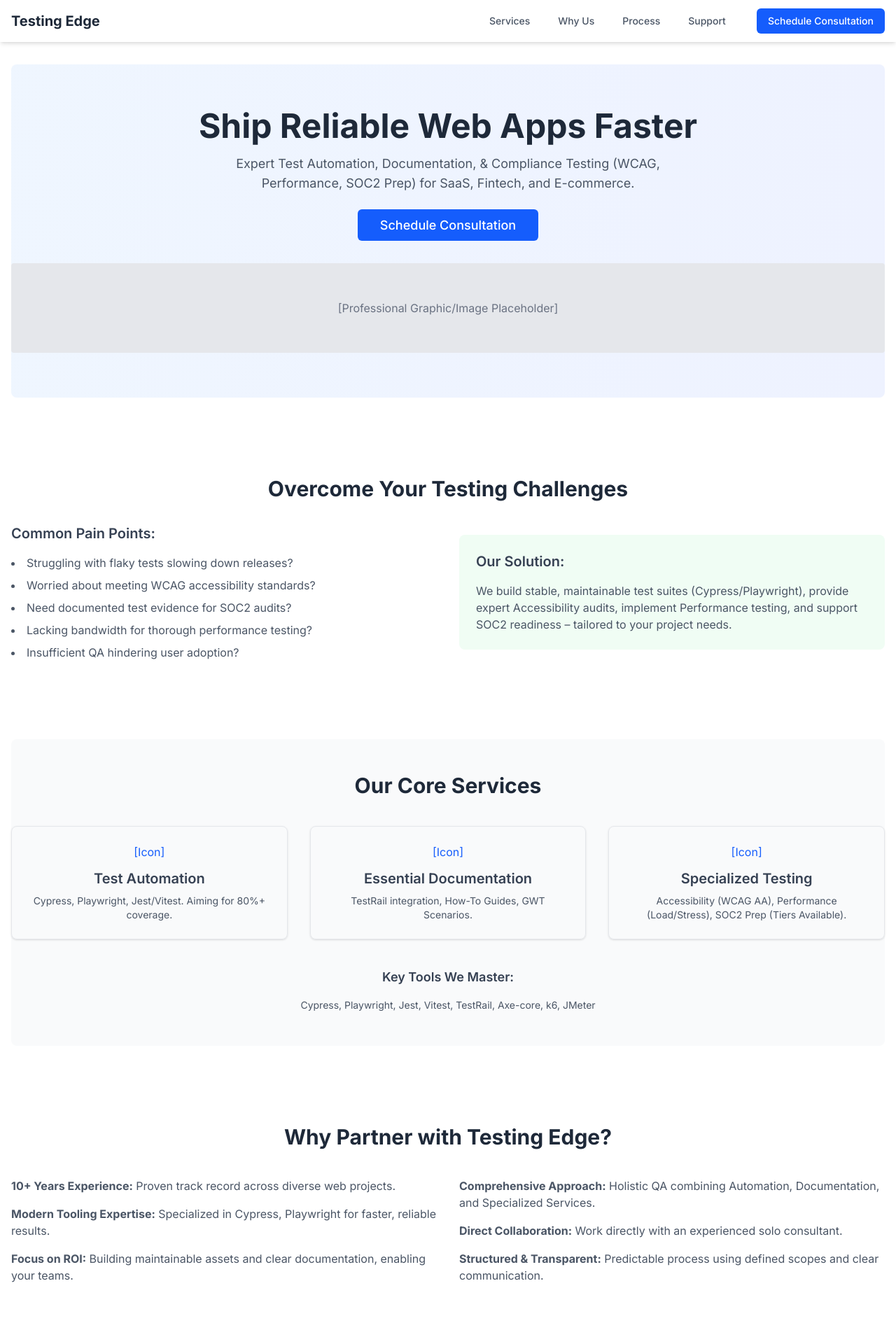
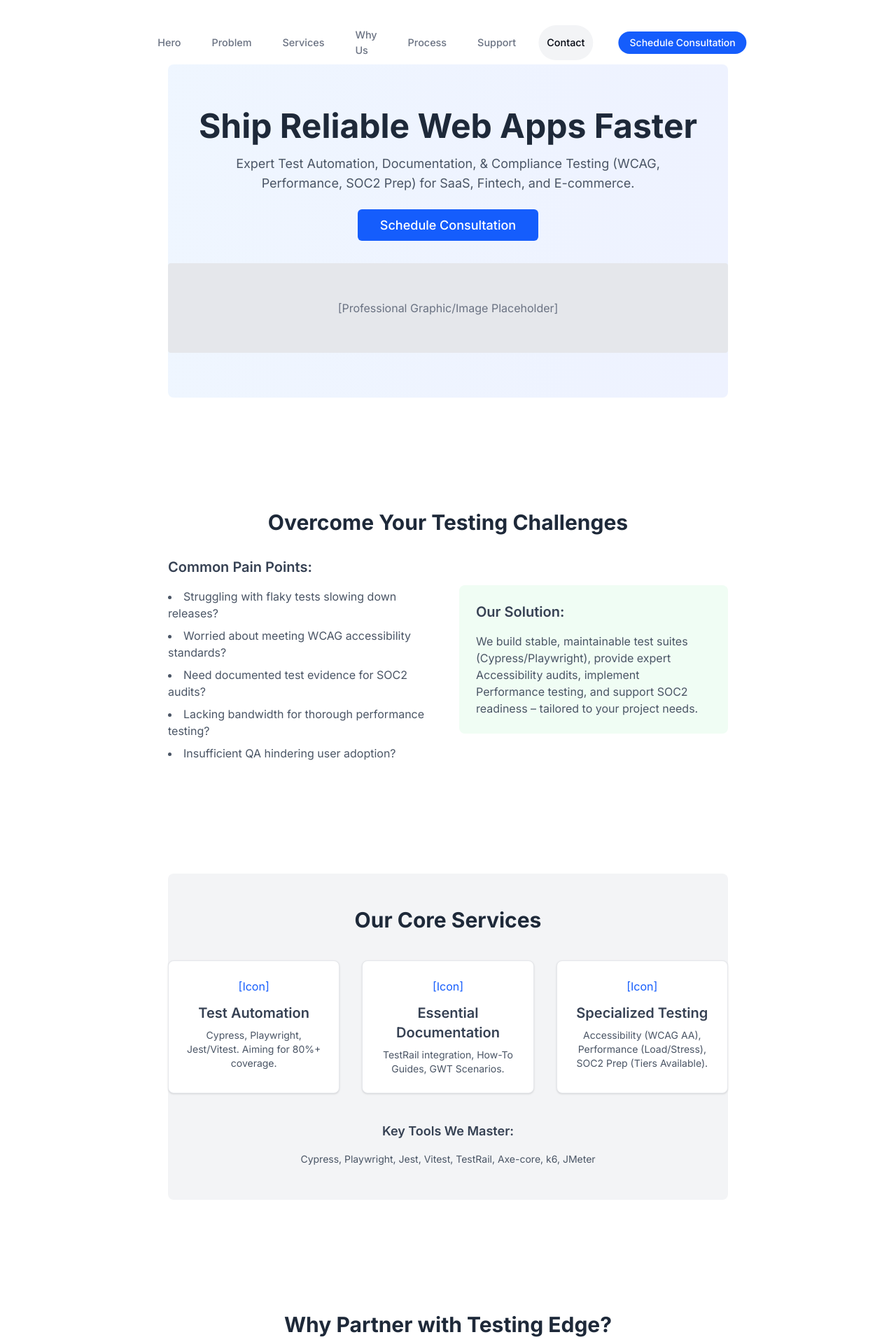
Before and after one commit to petermsouzajr/testingedge, a Next.js app: page / in a window 1280 px wide. Shown: the top 1920 px of the page at 70% size. Built offline with nearby package versions, Linux system fonts and the light colour scheme.

Commit message:
added smooth header

```diff
--- a/src/app/layout.tsx
+++ b/src/app/layout.tsx
@@ -3,6 +3,7 @@ import { Inter } from 'next/font/google';
 import './globals.css';
 import Header from '@/components/Header';
 import Footer from '@/components/Footer';
+import ActiveSectionContextProvider from '@/context/active-section-context';
 
 const inter = Inter({ subsets: ['latin'] });
 
@@ -18,13 +19,17 @@ export default function RootLayout({
   children: React.ReactNode;
 }>) {
   return (
-    <html lang="en">
-      <body className={`${inter.className} flex flex-col min-h-screen`}>
-        <Header />
-        <main className="flex-grow container mx-auto px-4 py-8">
-          {children}
-        </main>
-        <Footer />
+    <html lang="en" className="!scroll-smooth">
+      <body
+        className={`${inter.className} flex flex-col min-h-screen bg-gray-50 text-gray-950 relative pt-24 md:pt-[calc(1.5rem+3.25rem+1rem)]`}
+      >
+        <ActiveSectionContextProvider>
+          <Header />
+          <main className="flex-grow flex flex-col items-center px-4">
+            {children}
+          </main>
+          <Footer />
+        </ActiveSectionContextProvider>
       </body>
     </html>
   );
--- a/src/app/page.tsx
+++ b/src/app/page.tsx
@@ -1,12 +1,48 @@
+/* eslint-disable react/no-unescaped-entities */
+'use client';
+
 import Link from 'next/link';
+import { motion } from 'framer-motion';
+import { useSectionInView } from '@/lib/hooks';
+
+// Simple fade-in animation variant
+const fadeInAnimationVariants = {
+  initial: {
+    opacity: 0,
+    y: 100, // Start slightly below
+  },
+  animate: (index: number) => ({
+    opacity: 1,
+    y: 0,
+    transition: {
+      delay: 0.05 * index, // Stagger animation based on index
+    },
+  }),
+};
 
 export default function HomePage() {
+  // Use the hook for each section
+  const { ref: heroRef } = useSectionInView('Hero', 0.5);
+  const { ref: problemRef } = useSectionInView('Problem');
+  const { ref: servicesRef } = useSectionInView('Services');
+  const { ref: whyUsRef } = useSectionInView('Why Us');
+  const { ref: processRef } = useSectionInView('Process');
+  const { ref: supportRef } = useSectionInView('Support');
+  const { ref: contactRef } = useSectionInView('Contact');
+
   return (
-    <div className="space-y-16">
+    // Adjusted width and centering based on new layout
+    <div className="flex flex-col items-center px-4 w-full">
       {/* Hero Section */}
-      <section
+      <motion.section
+        ref={heroRef}
         id="hero"
-        className="text-center py-16 bg-gradient-to-r from-blue-50 to-indigo-50 rounded-lg"
+        className="w-full max-w-[50rem] text-center py-16 bg-gradient-to-r from-blue-50 to-indigo-50 rounded-lg mb-28 scroll-mt-[100rem]" // Added scroll-mt and mb
+        variants={fadeInAnimationVariants}
+        initial="initial"
+        whileInView="animate"
+        viewport={{ once: true }}
+        custom={0} // Animation index
       >
         <h1 className="text-4xl md:text-5xl font-bold text-gray-800 mb-4">
           Ship Reliable Web Apps Faster
@@ -25,10 +61,19 @@ export default function HomePage() {
         <div className="mt-10 h-32 bg-gray-200 rounded flex items-center justify-center text-gray-500">
           [Professional Graphic/Image Placeholder]
         </div>
-      </section>
+      </motion.section>
 
       {/* Problem / Solution Section */}
-      <section id="problem-solution" className="py-12">
+      <motion.section
+        ref={problemRef}
+        id="problem-solution"
+        className="w-full max-w-[50rem] py-12 mb-28 scroll-mt-28" // Added scroll-mt and mb
+        variants={fadeInAnimationVariants}
+        initial="initial"
+        whileInView="animate"
+        viewport={{ once: true }}
+        custom={1}
+      >
         <h2 className="text-3xl font-bold text-center text-gray-800 mb-8">
           Overcome Your Testing Challenges
         </h2>
@@ -57,16 +102,25 @@ export default function HomePage() {
             </p>
           </div>
         </div>
-      </section>
+      </motion.section>
 
       {/* Services Overview Section */}
-      <section id="services" className="py-12 bg-gray-50 rounded-lg">
+      <motion.section
+        ref={servicesRef}
+        id="services"
+        className="w-full max-w-[50rem] py-12 bg-gray-100 rounded-lg mb-28 scroll-mt-28" // Adjusted bg, added scroll-mt and mb
+        variants={fadeInAnimationVariants}
+        initial="initial"
+        whileInView="animate"
+        viewport={{ once: true }}
+        custom={2}
+      >
         <h2 className="text-3xl font-bold text-center text-gray-800 mb-10">
           Our Core Services
         </h2>
         <div className="grid md:grid-cols-3 gap-8 text-center">
           {/* Service Card 1 */}
-          <div className="p-6 border border-gray-200 rounded-lg shadow-sm">
+          <div className="p-6 border border-gray-200 rounded-lg shadow-sm bg-white">
             <div className="text-blue-600 mb-3">[Icon]</div> {/* Placeholder */}
             <h3 className="text-xl font-semibold text-gray-700 mb-2">
               Test Automation
@@ -76,7 +130,7 @@ export default function HomePage() {
             </p>
           </div>
           {/* Service Card 2 */}
-          <div className="p-6 border border-gray-200 rounded-lg shadow-sm">
+          <div className="p-6 border border-gray-200 rounded-lg shadow-sm bg-white">
             <div className="text-blue-600 mb-3">[Icon]</div> {/* Placeholder */}
             <h3 className="text-xl font-semibold text-gray-700 mb-2">
               Essential Documentation
@@ -86,7 +140,7 @@ export default function HomePage() {
             </p>
           </div>
           {/* Service Card 3 */}
-          <div className="p-6 border border-gray-200 rounded-lg shadow-sm">
+          <div className="p-6 border border-gray-200 rounded-lg shadow-sm bg-white">
             <div className="text-blue-600 mb-3">[Icon]</div> {/* Placeholder */}
             <h3 className="text-xl font-semibold text-gray-700 mb-2">
               Specialized Testing
@@ -107,10 +161,19 @@ export default function HomePage() {
           </p>
           {/* Consider adding logos later */}
         </div>
-      </section>
+      </motion.section>
 
       {/* Why Choose Us Section */}
-      <section id="why-us" className="py-12">
+      <motion.section
+        ref={whyUsRef}
+        id="why-us"
+        className="w-full max-w-[50rem] py-12 mb-28 scroll-mt-28"
+        variants={fadeInAnimationVariants}
+        initial="initial"
+        whileInView="animate"
+        viewport={{ once: true }}
+        custom={3}
+      >
         <h2 className="text-3xl font-bold text-center text-gray-800 mb-10">
           Why Partner with Testing Edge?
         </h2>
@@ -144,10 +207,19 @@ export default function HomePage() {
             </p>
           </div>
         </div>
-      </section>
+      </motion.section>
 
       {/* Process Section */}
-      <section id="process" className="py-12 bg-gray-50 rounded-lg">
+      <motion.section
+        ref={processRef}
+        id="process"
+        className="w-full max-w-[50rem] py-12 bg-gray-100 rounded-lg mb-28 scroll-mt-28"
+        variants={fadeInAnimationVariants}
+        initial="initial"
+        whileInView="animate"
+        viewport={{ once: true }}
+        custom={4}
+      >
         <h2 className="text-3xl font-bold text-center text-gray-800 mb-10">
           Our Engagement Process
         </h2>
@@ -189,10 +261,19 @@ export default function HomePage() {
             </p>
           </div>
         </div>
-      </section>
+      </motion.section>
 
       {/* Post-Project Support Section */}
-      <section id="support" className="py-12">
+      <motion.section
+        ref={supportRef}
+        id="support"
+        className="w-full max-w-[50rem] py-12 mb-28 scroll-mt-28"
+        variants={fadeInAnimationVariants}
+        initial="initial"
+        whileInView="animate"
+        viewport={{ once: true }}
+        custom={5}
+      >
         <h2 className="text-3xl font-bold text-center text-gray-800 mb-8">
           Ongoing Support & Warranty
         </h2>
@@ -222,12 +303,18 @@ export default function HomePage() {
             scope and pricing.
           </p>
         </div>
-      </section>
+      </motion.section>
 
       {/* Final CTA Section */}
-      <section
+      <motion.section
+        ref={contactRef}
         id="contact"
-        className="py-16 bg-blue-600 text-white rounded-lg text-center"
+        className="w-full max-w-[50rem] py-16 bg-blue-600 text-white rounded-lg text-center mb-28 scroll-mt-28" // Added scroll-mt and mb
+        variants={fadeInAnimationVariants}
+        initial="initial"
+        whileInView="animate"
+        viewport={{ once: true }}
+        custom={6}
       >
         <h2 className="text-3xl font-bold mb-4">
           Ready to Improve Your Software Quality?
@@ -244,9 +331,14 @@ export default function HomePage() {
         </Link>
         {/* Placeholder for a potential contact form or direct email */}
         <div id="contact-form" className="mt-8 text-blue-100 text-sm">
-          (Contact Form / Email Link Placeholder)
+          <p>
+            Contact us via email:{' '}
+            <a href="mailto:placeholder@example.com" className="underline">
+              placeholder@example.com
+            </a>
+          </p>
         </div>
-      </section>
+      </motion.section>
     </div>
   );
 }
--- a/src/components/Header.tsx
+++ b/src/components/Header.tsx
@@ -1,130 +1,85 @@
-'use client'; // Needed for state (mobile menu toggle)
+'use client';
 
-import { useState } from 'react';
+import React from 'react';
+import { motion } from 'framer-motion';
+import { links } from '@/lib/data';
 import Link from 'next/link';
+import clsx from 'clsx';
+import { useActiveSectionContext } from '@/context/active-section-context';
+import type { SectionName } from '@/lib/types';
 
 export default function Header() {
-  const [isMobileMenuOpen, setIsMobileMenuOpen] = useState(false);
+  const { activeSection, setActiveSection, setTimeOfLastClick } =
+    useActiveSectionContext();
 
-  const toggleMobileMenu = () => {
-    setIsMobileMenuOpen(!isMobileMenuOpen);
+  // Helper function for link clicks
+  const handleLinkClick = (linkName: SectionName) => {
+    setActiveSection(linkName);
+    setTimeOfLastClick(Date.now());
   };
 
   return (
-    <header className="bg-white shadow-md sticky top-0 z-50">
-      <nav className="container mx-auto px-4 py-3 flex justify-between items-center">
-        {/* Logo */}
-        <Link href="/" className="text-xl font-bold text-gray-800">
-          Testing Edge
-        </Link>
+    <header className="z-[999] relative">
+      <motion.div
+        className="fixed top-0 left-1/2 h-[4.5rem] w-full rounded-none border border-white border-opacity-40 bg-white bg-opacity-80 shadow-lg shadow-black/[0.03] backdrop-blur-[0.5rem]
+                   sm:top-6 sm:h-[3.25rem] sm:w-auto sm:max-w-[45rem] sm:rounded-full"
+        initial={{ y: -100, x: '-50%', opacity: 0 }}
+        animate={{ y: 0, x: '-50%', opacity: 1 }}
+      ></motion.div>
 
-        {/* Mobile Menu Button */}
-        <div className="md:hidden">
-          <button
-            onClick={toggleMobileMenu}
-            className="text-gray-600 focus:outline-none focus:ring-2 focus:ring-inset focus:ring-gray-500"
-            aria-label="Toggle menu"
-            aria-expanded={isMobileMenuOpen}
+      <nav className="flex fixed top-[0.15rem] left-1/2 h-12 -translate-x-1/2 py-2 sm:top-[1.7rem] sm:h-[initial] sm:py-0">
+        <ul
+          className="flex w-full flex-wrap items-center justify-center gap-y-1 text-[0.9rem] font-medium text-gray-500
+                      sm:w-[initial] sm:flex-nowrap sm:gap-5"
+        >
+          {links.map((link) => (
+            <motion.li
+              className="relative flex items-center justify-center h-3/4"
+              key={link.hash}
+              initial={{ y: -100, opacity: 0 }}
+              animate={{ y: 0, opacity: 1 }}
+            >
+              <Link
+                className={clsx(
+                  'flex w-full items-center justify-center px-3 py-3 hover:text-gray-950 transition',
+                  {
+                    'text-gray-950': activeSection === link.name,
+                  }
+                )}
+                href={link.hash}
+                onClick={() => handleLinkClick(link.name)}
+              >
+                {link.name}
+                {link.name === activeSection && (
+                  <motion.span
+                    className="bg-gray-100 rounded-full absolute inset-0 -z-10"
+                    layoutId="activeSection"
+                    transition={{
+                      type: 'spring',
+                      stiffness: 380,
+                      damping: 30,
+                    }}
+                  ></motion.span>
+                )}
+              </Link>
+            </motion.li>
+          ))}
+          <motion.li
+            className="relative flex items-center justify-center h-3/4 ml-4"
+            key="#contact-cta"
+            initial={{ y: -100, opacity: 0 }}
+            animate={{ y: 0, opacity: 1 }}
           >
-            {/* Hamburger Icon */}
-            <svg
-              className="h-6 w-6"
-              fill="none"
-              viewBox="0 0 24 24"
-              stroke="currentColor"
-            >
-              <path
-                strokeLinecap="round"
-                strokeLinejoin="round"
-                strokeWidth="2"
-                d={
-                  isMobileMenuOpen
-                    ? 'M6 18L18 6M6 6l12 12'
-                    : 'M4 6h16M4 12h16m-7 6h7'
-                }
-              />
-            </svg>
-          </button>
-        </div>
-
-        {/* Desktop Navigation */}
-        <div className="hidden md:flex items-center space-x-4">
-          <Link
-            href="/#services"
-            className="text-gray-600 hover:text-gray-900 px-3 py-2 rounded-md text-sm font-medium"
-          >
-            Services
-          </Link>
-          <Link
-            href="/#why-us"
-            className="text-gray-600 hover:text-gray-900 px-3 py-2 rounded-md text-sm font-medium"
-          >
-            Why Us
-          </Link>
-          <Link
-            href="/#process"
-            className="text-gray-600 hover:text-gray-900 px-3 py-2 rounded-md text-sm font-medium"
-          >
-            Process
-          </Link>
-          <Link
-            href="/#support"
-            className="text-gray-600 hover:text-gray-900 px-3 py-2 rounded-md text-sm font-medium"
-          >
-            Support
-          </Link>
-          <Link
-            href="#contact"
-            className="bg-blue-600 hover:bg-blue-700 text-white px-4 py-2 rounded-md text-sm font-medium ml-4"
-          >
-            Schedule Consultation
-          </Link>
-          {/* Replace #contact with actual link/modal trigger later */}
-        </div>
-      </nav>
-
-      {/* Mobile Menu */}
-      {isMobileMenuOpen && (
-        <div className="md:hidden absolute top-full left-0 right-0 bg-white shadow-lg z-40">
-          <div className="px-2 pt-2 pb-3 space-y-1 sm:px-3">
-            <Link
-              href="/#services"
-              className="text-gray-600 hover:bg-gray-50 hover:text-gray-900 block px-3 py-2 rounded-md text-base font-medium"
-              onClick={toggleMobileMenu}
-            >
-              Services
-            </Link>
-            <Link
-              href="/#why-us"
-              className="text-gray-600 hover:bg-gray-50 hover:text-gray-900 block px-3 py-2 rounded-md text-base font-medium"
-              onClick={toggleMobileMenu}
-            >
-              Why Us
-            </Link>
-            <Link
-              href="/#process"
-              className="text-gray-600 hover:bg-gray-50 hover:text-gray-900 block px-3 py-2 rounded-md text-base font-medium"
-              onClick={toggleMobileMenu}
-            >
-              Process
-            </Link>
-            <Link
-              href="/#support"
-              className="text-gray-600 hover:bg-gray-50 hover:text-gray-900 block px-3 py-2 rounded-md text-base font-medium"
-              onClick={toggleMobileMenu}
-            >
-              Support
-            </Link>
             <Link
               href="#contact"
-              className="mt-2 block w-full text-center bg-blue-600 hover:bg-blue-700 text-white px-4 py-2 rounded-md text-base font-medium"
-              onClick={toggleMobileMenu}
+              onClick={() => handleLinkClick('Contact')}
+              className="bg-blue-600 hover:bg-blue-700 text-white px-4 py-1.5 rounded-full text-sm font-medium transition-colors whitespace-nowrap"
             >
               Schedule Consultation
             </Link>
-          </div>
-        </div>
-      )}
+          </motion.li>
+        </ul>
+      </nav>
     </header>
   );
 }
--- /dev/null
+++ b/src/context/active-section-context.tsx
@@ -0,0 +1,48 @@
+'use client';
+
+import React, { useState, createContext, useContext } from 'react';
+import type { SectionName } from '@/lib/types'; // Use alias
+
+type ActiveSectionContextType = {
+  activeSection: SectionName;
+  setActiveSection: React.Dispatch<React.SetStateAction<SectionName>>;
+  timeOfLastClick: number;
+  setTimeOfLastClick: React.Dispatch<React.SetStateAction<number>>;
+};
+
+export const ActiveSectionContext =
+  createContext<ActiveSectionContextType | null>(null);
+
+export default function ActiveSectionContextProvider({
+  children,
+}: {
+  children: React.ReactNode;
+}) {
+  const [activeSection, setActiveSection] = useState<SectionName>('Hero'); // Default active section
+  // We need to keep track of the last click time to disable observer temporarily when user clicks a link
+  const [timeOfLastClick, setTimeOfLastClick] = useState(0);
+
+  return (
+    <ActiveSectionContext.Provider
+      value={{
+        activeSection,
+        setActiveSection,
+        timeOfLastClick,
+        setTimeOfLastClick,
+      }}
+    >
+      {children}
+    </ActiveSectionContext.Provider>
+  );
+}
+
+// Custom hook to consume the context
+export function useActiveSectionContext() {
+  const context = useContext(ActiveSectionContext);
+  if (context === null) {
+    throw new Error(
+      'useActiveSectionContext must be used within an ActiveSectionContextProvider'
+    );
+  }
+  return context;
+}
--- /dev/null
+++ b/src/lib/data.ts
@@ -0,0 +1,32 @@
+import React from 'react'; // Import React if using icons later
+
+export const links = [
+  {
+    name: 'Hero',
+    hash: '#hero',
+  },
+  {
+    name: 'Problem', // Shortened for header space
+    hash: '#problem-solution',
+  },
+  {
+    name: 'Services',
+    hash: '#services',
+  },
+  {
+    name: 'Why Us',
+    hash: '#why-us',
+  },
+  {
+    name: 'Process',
+    hash: '#process',
+  },
+  {
+    name: 'Support',
+    hash: '#support',
+  },
+  {
+    name: 'Contact',
+    hash: '#contact',
+  },
+] as const; // Use 'as const' for stricter typing
--- /dev/null
+++ b/src/lib/hooks.ts
@@ -0,0 +1,20 @@
+import { useEffect } from 'react';
+import { useInView } from 'react-intersection-observer';
+import { useActiveSectionContext } from '@/context/active-section-context';
+import type { SectionName } from './types';
+
+export function useSectionInView(sectionName: SectionName, threshold = 0.75) {
+  const { ref, inView } = useInView({
+    threshold: threshold, // Percentage of the section that needs to be visible
+  });
+  const { setActiveSection, timeOfLastClick } = useActiveSectionContext();
+
+  useEffect(() => {
+    // Update active section only if in view and enough time has passed since last click
+    if (inView && Date.now() - timeOfLastClick > 1000) {
+      setActiveSection(sectionName);
+    }
+  }, [inView, setActiveSection, timeOfLastClick, sectionName]);
+
+  return { ref };
+}
--- /dev/null
+++ b/src/lib/types.ts
@@ -0,0 +1,4 @@
+import { links } from '@/lib/data';
+
+// Derives the SectionName type from the names in the links array
+export type SectionName = (typeof links)[number]['name'];
```
Also changed, not shown: package.json (+8 -5 lines), 1 other file (tests, documents, lock files or other folders).
